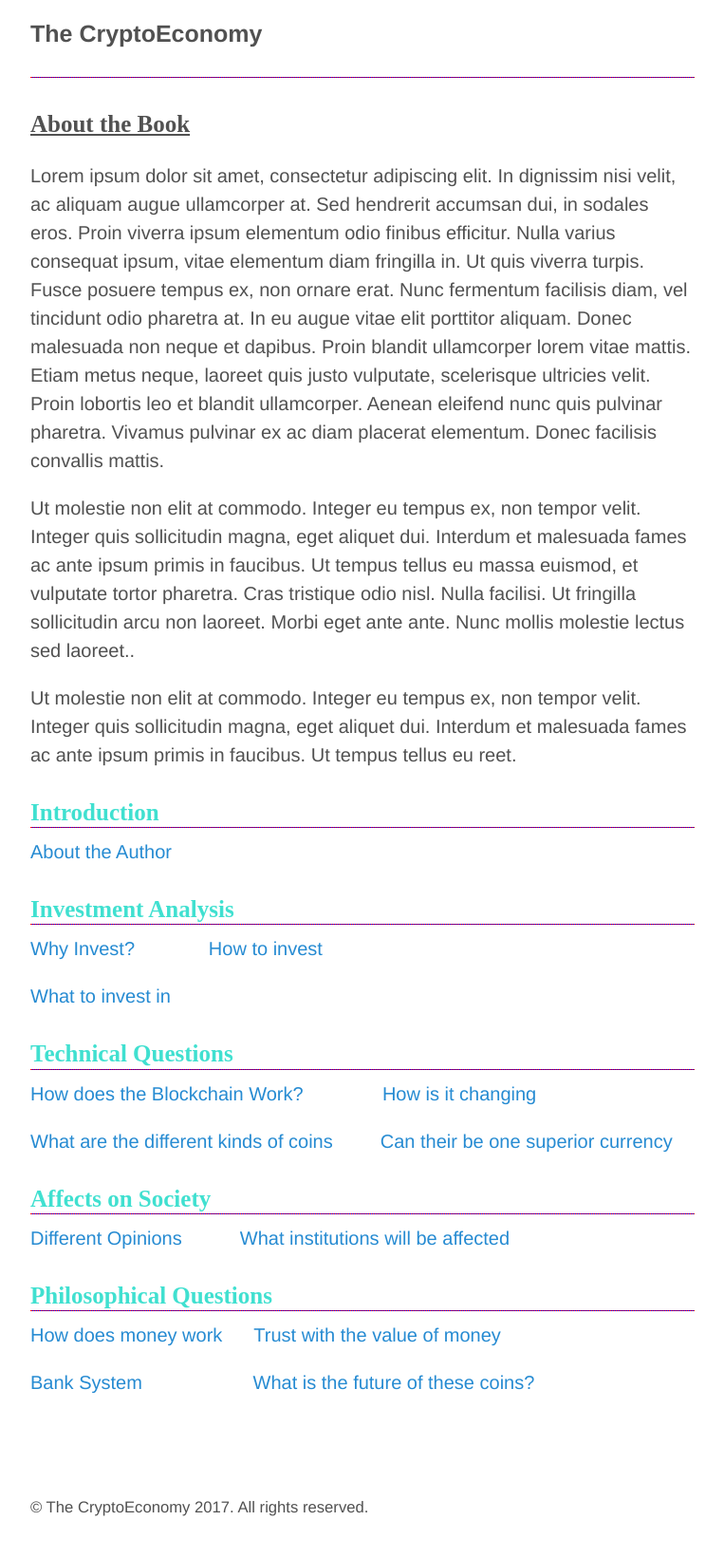
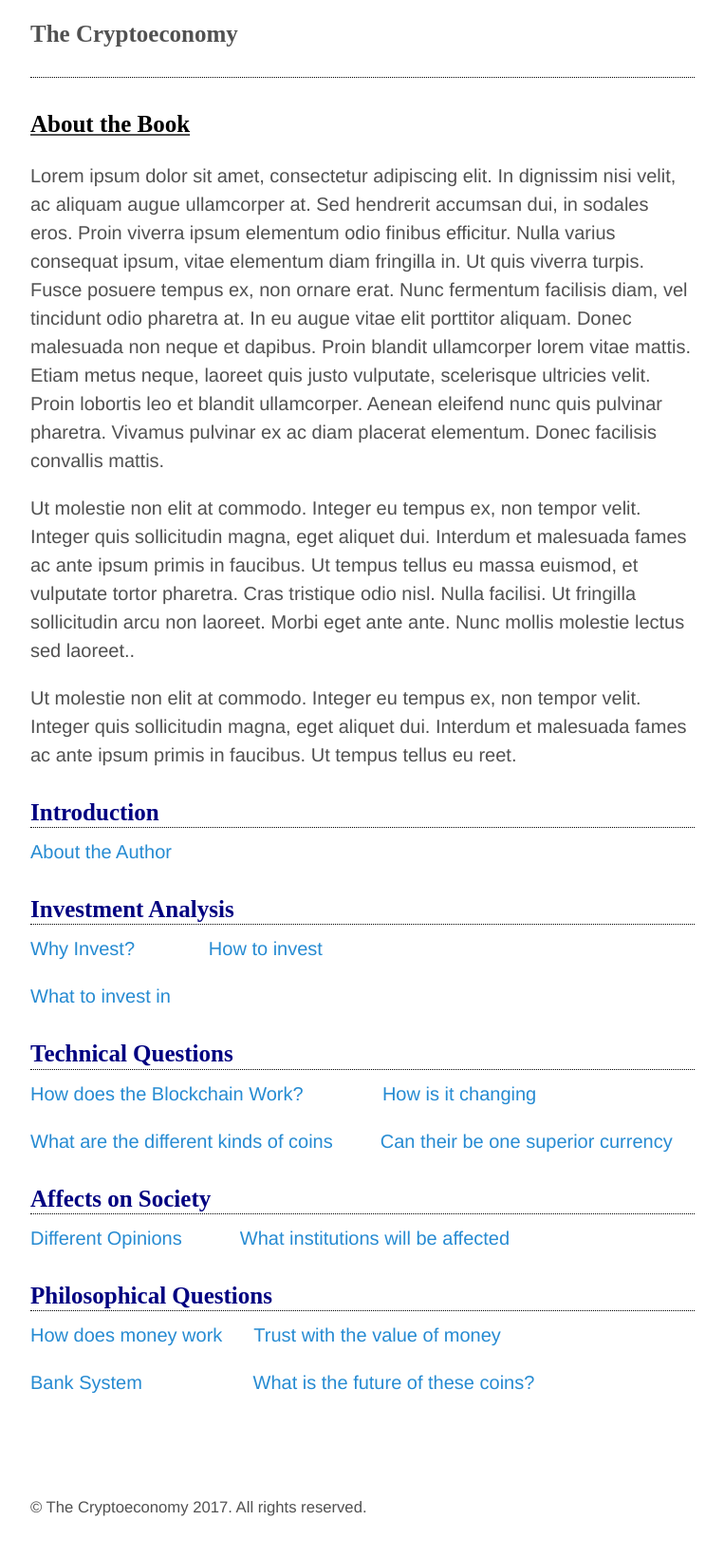
Before and after one commit to Cryptoeconomics/cryptoeconomics.github.io, a Jekyll site: the page built from index.html, in a window 1280 px wide. Shown: the whole page at 95% size, without its empty margins (258-1021 px from the left). Built offline with Jekyll 4.4.1, drawn with Linux system fonts in a browser that asks for light colours.

Commit message:
color change and font change

```diff
--- a/_config.yml
+++ b/_config.yml
@@ -2,7 +2,7 @@
 permalink:           pretty
 
 # Setup
-title:               The CryptoEconomy
+title:               The Cryptoeconomy
 tagline:
 url:                 http://getpoole.com
 baseurl:             ""
--- a/_layouts/default.html
+++ b/_layouts/default.html
@@ -8,7 +8,7 @@
     <div class="container content">
       <header class="masthead">
         <h3 class="masthead-title">
-          <a href="{{ site.baseurl }}/" title="Home">{{ site.title }}</a>
+          <a style="font-family:pasajero;" href="{{ site.baseurl }}/" title="Home">{{ site.title }}</a>
         </h3>
         <hr>
         <!-- {% include menu.html %} -->
--- a/index.html
+++ b/index.html
@@ -3,7 +3,7 @@ layout: default
 title: Home
 ---
 
-<p style="font-family:Marlett;" class="lead"><b><u>About the Book</u></b></p>
+<p style="font-family:Marlett;" class="lead"><b><u><font color="Black">About the Book</font></u></b></p>
 
 <p>Lorem ipsum dolor sit amet, consectetur adipiscing elit. In dignissim nisi velit, ac aliquam augue ullamcorper at. Sed hendrerit accumsan dui, in sodales eros. Proin viverra ipsum elementum odio finibus efficitur. Nulla varius consequat ipsum, vitae elementum diam fringilla in. Ut quis viverra turpis. Fusce posuere tempus ex, non ornare erat. Nunc fermentum facilisis diam, vel tincidunt odio pharetra at. In eu augue vitae elit porttitor aliquam. Donec malesuada non neque et dapibus. Proin blandit ullamcorper lorem vitae mattis. Etiam metus neque, laoreet quis justo vulputate, scelerisque ultricies velit. Proin lobortis leo et blandit ullamcorper. Aenean eleifend nunc quis pulvinar pharetra. Vivamus pulvinar ex ac diam placerat elementum. Donec facilisis convallis mattis.</p>
 
@@ -25,33 +25,33 @@ title: Home
         	margin-top:0em;
         }
         hr {
-    border: 1px dotted #ff0000;
+    border: 1px dotted #000000;
     border-style: none none dotted;
-    color: #0000FF;
-    background-color: #0000FF;
+    color: #ff0000;
+    background-color: #FFFFFF;
 }
     </style>
 </head>
 
- <h3 style="font-family:Marlett;" id="mailing-list"><font color="Turquoise">Introduction <hr class="section"></font></h3>
+ <h3 style="font-family:Marlett;" id="mailing-list"><font color="Navy">Introduction <hr class="section"></font></h3>
 
  <p><a href="/" title="Home">About the Author </a></p>
 
-<h3 style="font-family:Marlett;" id="mailing-list"><font color="Turquoise">Investment Analysis<hr class="section"> </font></h3>
+<h3 style="font-family:Marlett;" id="mailing-list"><font color="Navy">Investment Analysis<hr class="section"> </font></h3>
 
 <p><a href="/" title="Home">Why Invest? </a> &nbsp  &nbsp &nbsp &nbsp&nbsp &nbsp &nbsp <a href="/" title="Home"> How to invest</a></p>
 <p><a href="/" title="Home">What to invest in</a></p>
 
-<h3 style="font-family:Marlett;" id="mailing-list"><font color="Turquoise"> Technical Questions<hr class="section"></font></h3>
+<h3 style="font-family:Marlett;" id="mailing-list"><font color="Navy"> Technical Questions<hr class="section"></font></h3>
 
 <p><a href="/" title="Home">How does the Blockchain Work? </a> &nbsp  &nbsp  &nbsp  &nbsp &nbsp &nbsp &nbsp<a href="/" title="Home"> How is it changing </a></p>
 <p><a href="/" title="Home">What are the different kinds of coins </a> &nbsp  &nbsp  &nbsp  &nbsp <a href="/" title="Home">Can their be one superior currency</a></p>
 
-<h3 style="font-family:Marlett;" id="mailing-list"><font color="Turquoise"> Affects on Society <hr class="section"></font></h3>
+<h3 style="font-family:Marlett;" id="mailing-list"><font color="Navy"> Affects on Society <hr class="section"></font></h3>
 
 <p><a href="/" title="Home">Different Opinions </a>&nbsp &nbsp &nbsp &nbsp &nbsp <a href="/" title="Home">What institutions will be affected</a></p>
 
-<h3 style="font-family:Marlett;" id="mailing-list"><font color="Turquoise">Philosophical Questions <hr class="section"> </font></h3>
+<h3 style="font-family:Marlett;" id="mailing-list"><font color="Navy">Philosophical Questions <hr class="section"> </font></h3>
 
 <p><a href="/" title="Home">How does money work </a>&nbsp&nbsp&nbsp&nbsp <a href="/" title="Home">Trust with the value of money</a></p>
 <p><a href="/" title="Home">Bank System </a>&nbsp&nbsp&nbsp&nbsp&nbsp&nbsp&nbsp&nbsp&nbsp&nbsp&nbsp&nbsp&nbsp&nbsp&nbsp&nbsp&nbsp&nbsp&nbsp <a href="/" title="Home">What is the future of these coins?</a></p>
```
